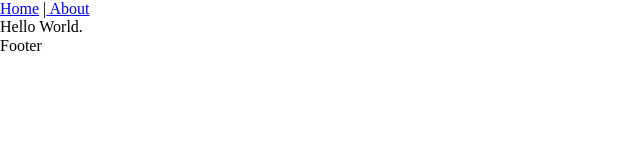
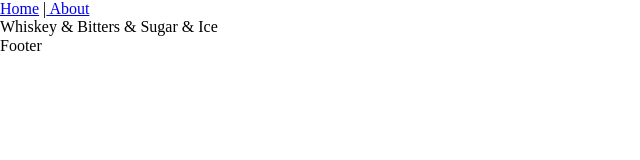
Before and after one commit to slightlyoffbeat/old-fashioned, a Next.js app: page / in a window 1280 px wide. Shown: the top 160 px of the page, without its empty margins (0-640 px from the left). Built offline with nearby package versions, Linux system fonts and the light colour scheme.

Commit message:
Updated sample copy

```diff
--- a/pages/about.js
+++ b/pages/about.js
@@ -1,7 +1,7 @@
 import Layout from '../components/Layout';
 
 export default () => (
-  <Layout title="Whiskey. Sugar. Bitters. Ice.">
-    <div>About Page.</div>
+  <Layout title="Old Fashioned | About">
+    <div>About Page</div>
   </Layout>
 );
--- a/pages/index.js
+++ b/pages/index.js
@@ -1,7 +1,7 @@
 import Layout from '../components/Layout';
 
 export default () => (
-  <Layout title="Whiskey. Sugar. Bitters. Ice.">
-    <div>Hello World.</div>
+  <Layout title="Old Fashioned | Home">
+    <div>Whiskey & Bitters & Sugar & Ice</div>
   </Layout>
 );
```
